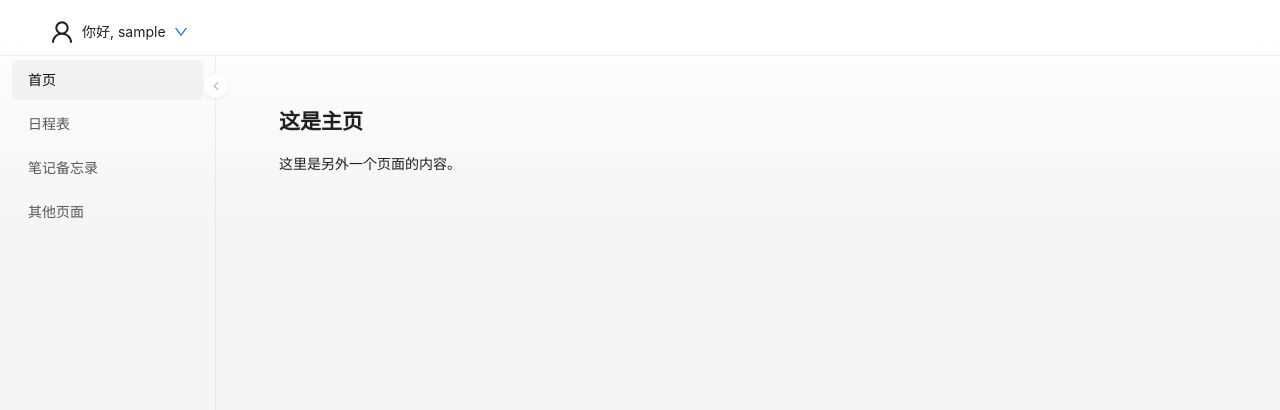
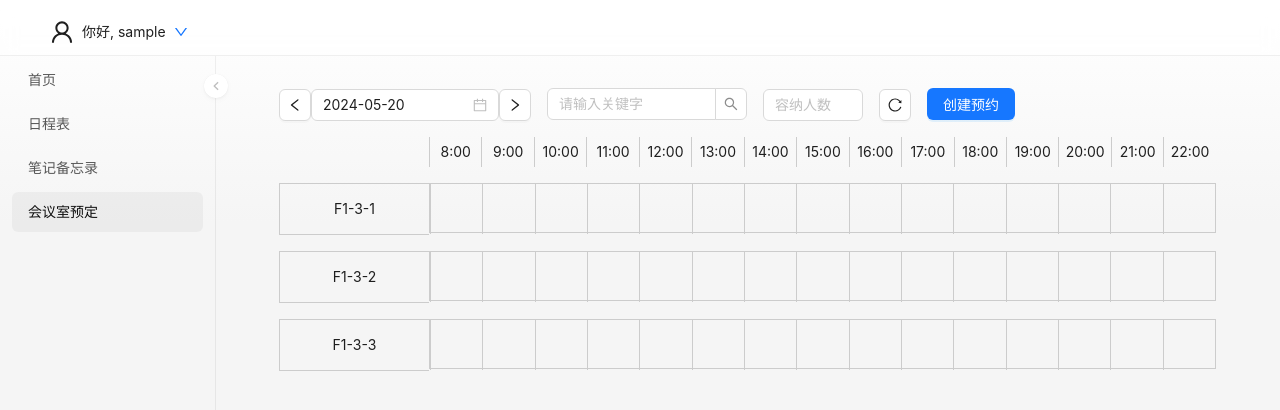
Before and after one commit to Moujuruo/AI_Office, a React (Create React App) app in the folder frontend/: page /reservation-page in a window 1280 px wide. Before the commit this address led to /. Shown: the top 410 px of the page. Built offline with nearby package versions, Linux system fonts and the light colour scheme; sample sign-in values are in the browser's storage.

Commit message:
会议室预约前端

```diff
--- a/frontend/package.json
+++ b/frontend/package.json
@@ -22,6 +22,7 @@
     "react-quill": "^2.0.0",
     "react-router-dom": "^6.23.1",
     "react-scripts": "5.0.1",
+    "react-slider": "^2.0.6",
     "typescript": "^4.9.5",
     "web-vitals": "^2.1.4"
   },
@@ -53,6 +54,7 @@
     ]
   },
   "devDependencies": {
-    "@types/moment": "^2.13.0"
+    "@types/moment": "^2.13.0",
+    "@types/react-slider": "^1.3.6"
   }
 }
--- a/frontend/src/App.tsx
+++ b/frontend/src/App.tsx
@@ -9,6 +9,7 @@ import ProtectedRoute from './router/ProtectedRoute';
 import MainLayout from './pages/MainLayout';
 import Homepage from './pages/HomePage';
 import NoteList from './pages/NotePage';
+import RoomBooking from './pages/Reservation/ReservationPage';
 
 const App: React.FC = () => {
     return (
@@ -20,7 +21,7 @@ const App: React.FC = () => {
             <Route index element={<Homepage />} />
             <Route path="staff-list" element={<TodoList />} />
             <Route path="notelist-page" element={<NoteList />} />
-            <Route path="another-page" element={<TodoList />} />
+            <Route path="reservation-page" element={<RoomBooking />} />
             <Route path="*" element={<Navigate to="/" />} /> {/* Changed this line */}
           </Route>
           <Route path="*" element={<Navigate to="/login" />} />
--- a/frontend/src/pages/MainLayout.tsx
+++ b/frontend/src/pages/MainLayout.tsx
@@ -63,7 +63,7 @@ const MainLayout: React.FC = () => {
                 { path: '/', name: '首页', default: true },
                 { path: '/staff-list', name: '日程表' },
                 { path: '/notelist-page', name: '笔记备忘录' },
-                { path: '/another-page', name: '其他页面' },
+                { path: '/reservation-page', name: '会议室预定' },
             ]}
         >
             <Content style={{ padding: '0 24px 24px' }}>
--- /dev/null
+++ b/frontend/src/pages/Reservation/ReservationModal.tsx
@@ -0,0 +1,98 @@
+import React, { useEffect, useState } from 'react';
+import { Modal, Form, Select, DatePicker, Input, Slider } from 'antd';
+import moment from 'moment';
+
+const { Option } = Select;
+
+interface ReservationModalProps {
+    visible: boolean;
+    onOk: () => void;
+    onCancel: () => void;
+    form: any;
+  }
+
+  const bookedTimes: Record<string, [number, number][]> = {
+    'F1-3-1': [[9, 10], [14, 15]],
+    'F1-3-2': [[11, 12], [13, 14]],
+    'F1-3-3': [[8, 9], [16, 17]],
+  };
+
+  const meetingRooms = [
+    { name: 'F1-3-1' },
+    { name: 'F1-3-2' },
+    { name: 'F1-3-3' },
+  ];
+
+  const ReservationModal: React.FC<ReservationModalProps> = ({ visible, onOk, onCancel, form }) => {
+    const [sliderValue, setSliderValue] = useState<number[]>([8, 9]);
+    const [room, setRoom] = useState<string>(meetingRooms[0].name);
+
+    useEffect(() => {
+      form.setFieldsValue({
+        person: localStorage.getItem('username') || '默认用户',
+      });
+    }, [form]);
+
+    const marks = {
+      8: '08:00',
+      22: '22:00',
+    };
+
+    const bookedMarks = bookedTimes[room].reduce((acc: any, [start, end]) => {
+      acc[start] = {
+        style: { color: 'red' },
+        label: `${start}:00`,
+      };
+      acc[end] = {
+        style: { color: 'blue' },
+        label: `${end}:00`,
+      };
+      return acc;
+    }, {});
+
+    const handleSliderChange = (value: number[]) => {
+      setSliderValue(value);
+    };
+
+    const formatSliderTooltip = (value?: number) => {
+      if (value === undefined) return '';
+      const hours = Math.floor(value);
+      const minutes = (value - hours) * 60;
+      return `${hours.toString().padStart(2, '0')}:${minutes.toString().padStart(2, '0')}`;
+    };
+
+    return (
+      <Modal title="创建预约" open={visible} onOk={form.submit} onCancel={onCancel}>
+        <Form form={form} layout="vertical" onFinish={onOk}>
+          <Form.Item name="room" label="会议室" rules={[{ required: true, message: '请选择会议室' }]}>
+            <Select onChange={(value: string) => setRoom(value)} value={room}>
+              {meetingRooms.map(room => (
+                <Option key={room.name} value={room.name}>{room.name}</Option>
+              ))}
+            </Select>
+          </Form.Item>
+          <Form.Item name="date" label="日期" rules={[{ required: true, message: '请选择日期' }]}>
+            <DatePicker />
+          </Form.Item>
+          <Form.Item name="time" label="选择时间段" rules={[{ required: true, message: '请选择时间段' }]}>
+            <Slider
+              range
+              min={8}
+              max={22}
+              defaultValue={[8, 22]}
+              step={0.25}
+              marks={{ ...marks, ...bookedMarks }}
+              value={sliderValue}
+              onChange={handleSliderChange}
+              tooltip={{ formatter: formatSliderTooltip }}
+            />
+          </Form.Item>
+          <Form.Item name="title" label="会议主题" rules={[{ required: true, message: '请输入会议主题' }]}>
+            <Input />
+          </Form.Item>
+        </Form>
+      </Modal>
+    );
+  };
+
+  export default ReservationModal;
--- /dev/null
+++ b/frontend/src/pages/Reservation/ReservationPage.tsx
@@ -0,0 +1,165 @@
+import React, { useState, useEffect, useRef } from 'react';
+import { Button, DatePicker, Input, Form } from 'antd';
+import { LeftOutlined, RightOutlined, ReloadOutlined } from '@ant-design/icons';
+import moment from 'moment';
+import ReservationModal from './ReservationModal';
+
+const { Search } = Input;
+
+const meetingRooms = [
+  { name: 'F1-3-1', capacity: 20 },
+  { name: 'F1-3-2', capacity: 20 },
+  { name: 'F1-3-3', capacity: 20 },
+];
+
+const initialReservations = [
+  { room: 'F1-3-1', startTime: '13:00', endTime: '15:00', date: '2024-06-03' },
+  { room: 'F1-3-2', startTime: '09:30', endTime: '11:15', date: '2024-06-03' },
+];
+
+const RoomBooking = () => {
+  const [selectedDate, setSelectedDate] = useState(moment());
+  const [filteredRooms, setFilteredRooms] = useState(meetingRooms);
+  const [modalVisible, setModalVisible] = useState(false);
+  const [form] = Form.useForm();
+  const [reservations, setReservations] = useState(initialReservations);
+
+  const scrollRef = useRef(null);
+
+  useEffect(() => {
+    filterRooms();
+  }, [selectedDate]);
+
+  const filterRooms = (value = '') => {
+    const filtered = meetingRooms.filter(room => room.name.includes(value));
+    setFilteredRooms(filtered);
+  };
+
+  const handleSearch = (value: string) => {
+    filterRooms(value);
+  };
+
+  const handleDateChange = (date: moment.Moment | null) => {
+    setSelectedDate(date ? date : moment());
+  };
+
+  const handleCapacityChange = (e: React.ChangeEvent<HTMLInputElement>) => {
+    const capacity = parseInt(e.target.value, 10);
+    const filtered = meetingRooms.filter(room => room.capacity >= capacity);
+    setFilteredRooms(filtered);
+  };
+
+  const handleRefresh = () => {
+    setSelectedDate(moment());
+  };
+
+  const handlePreviousDay = () => {
+    setSelectedDate(prev => moment(prev).subtract(1, 'days'));
+  };
+
+  const handleNextDay = () => {
+    setSelectedDate(prev => moment(prev).add(1, 'days'));
+  };
+
+  const handleCreateReservation = () => {
+    form.resetFields();
+    setModalVisible(true);
+  };
+
+  const handleModalOk = () => {
+    form.validateFields().then((values) => {
+      const newReservation = {
+        room: values.room,
+        startTime: moment().startOf('day').add(values.time[0], 'hours').format('HH:mm'),
+        endTime: moment().startOf('day').add(values.time[1], 'hours').format('HH:mm'),
+        date: values.date.format('YYYY-MM-DD'),
+      };
+      setReservations([...reservations, newReservation]);
+      setModalVisible(false);
+    });
+  };
+
+  const handleModalCancel = () => {
+    setModalVisible(false);
+  };
+
+  const renderReservations = (room: any) => {
+    return reservations
+      .filter(res => res.room === room.name && res.date === selectedDate.format('YYYY-MM-DD'))
+      .map((res, index) => {
+        const start = moment(res.startTime, 'HH:mm');
+        const end = moment(res.endTime, 'HH:mm');
+        const duration = moment.duration(end.diff(start)).asHours();
+        const startOffset = moment.duration(start.diff(moment(start).startOf('day').add(8, 'hours'))).asHours();
+        return (
+          <div
+            key={index}
+            style={{
+              position: 'absolute',
+              left: `calc(${startOffset * 100 / 15}%)`,
+              width: `calc(${duration * 100 / 15}%)`,
+              height: '100%',
+              backgroundColor: 'yellow',
+              opacity: 0.7,
+              border: '1px solid #ccc',
+              boxSizing: 'border-box'
+            }}
+          >
+            已预约
+          </div>
+        );
+      });
+  };
+
+  const renderTimeSlots = () => {
+    return Array.from({ length: 15 }, (_, hour) => (
+      <div key={hour} style={{ position: 'relative', width: 'calc(100% / 15)', textAlign: 'center', lineHeight: '30px', borderLeft: '1px solid #ccc' }}>
+        {`${hour + 8}:00`}
+      </div>
+    ));
+  };
+
+  return (
+    <div>
+      <div style={{ marginBottom: 16 }}>
+        <Button onClick={handlePreviousDay} icon={<LeftOutlined />} />
+        <DatePicker value={selectedDate} onChange={handleDateChange} />
+        <Button onClick={handleNextDay} icon={<RightOutlined />} />
+        <Search placeholder="请输入关键字" onSearch={handleSearch} style={{ width: 200, marginLeft: 16 }} />
+        <Input placeholder="容纳人数" type="number" onChange={handleCapacityChange} style={{ width: 100, marginLeft: 16 }} />
+        <Button onClick={handleRefresh} icon={<ReloadOutlined />} style={{ marginLeft: 16 }} />
+        <Button type="primary" onClick={handleCreateReservation} style={{ marginLeft: 16 }}>创建预约</Button>
+      </div>
+      <div style={{ display: 'flex', flexDirection: 'column', overflowX: 'auto' }} ref={scrollRef}>
+        <div style={{ display: 'flex', flexDirection: 'row', marginBottom: 16 }}>
+          <div style={{ width: '150px' }}></div>
+          <div style={{ display: 'flex', flexDirection: 'row', flex: '1' }}>
+            {renderTimeSlots()}
+          </div>
+        </div>
+        {filteredRooms.map(room => (
+          <div key={room.name} style={{ display: 'flex', flexDirection: 'row', marginBottom: 16 }}>
+            <div style={{ width: '150px', textAlign: 'center', lineHeight: '50px', border: '1px solid #ccc', borderRight: 'none', }}>
+              {room.name}
+            </div>
+            <div style={{ position: 'relative', width: 'calc(100% - 150px)', border: '1px solid #ccc', height: '50px' }}>
+              {renderReservations(room)}
+              {Array.from({ length: 15 }, (_, hour) => (
+                <div key={hour} style={{ position: 'absolute', left: `calc(${hour * 100 / 15}% )`, height: '50px', width: 'calc(100% / 15)', borderLeft: '1px solid #ccc' }}>
+                </div>
+              ))}
+            </div>
+          </div>
+        ))}
+      </div>
+      <ReservationModal
+        visible={modalVisible}
+        onOk={handleModalOk}
+        onCancel={handleModalCancel}
+        form={form}
+      />
+    </div>
+  );
+};
+
+export default RoomBooking;
```
